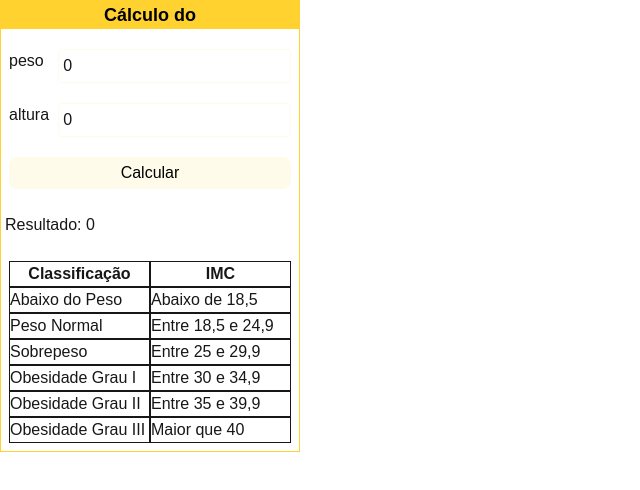
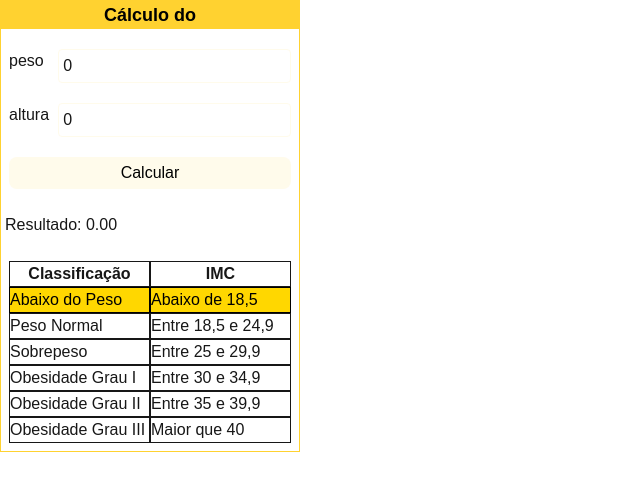
Before and after one commit to Diandressa/react-curso, a Next.js app: page /calcimc/Calcimc in a window 1280 px wide. Shown: the top 490 px of the page, without its empty margins (0-640 px from the left). Built offline with nearby package versions, Linux system fonts and the light colour scheme.

Commit message:
classe de destaque resultado

```diff
--- a/src/components/Tabelaimc.tsx
+++ b/src/components/Tabelaimc.tsx
@@ -1,31 +1,35 @@
-export default function Tabelaimc (){
+interface TabelaimcProps{
+    imc:number
+}
+
+export default function Tabelaimc (props:TabelaimcProps){
     return(
         <div className="mx-2 mb-2">
             <div className="flex">
                 <div className="w-1/2 border text-center font-bold">Classificação</div>
                 <div className="w-1/2 border text-center font-bold">IMC</div>
             </div>
-            <div className="flex">
+            <div className={"flex " + (props.imc < 18.5 ? "destaque":"")}>
                 <div className="w-1/2 border">Abaixo do Peso</div>
                 <div className="w-1/2 border">Abaixo de 18,5</div>
             </div>
-            <div className="flex">
+            <div className={"flex " + (props.imc >= 18.5 && props.imc <= 24.9 ? "destaque":"")}>
                 <div className="w-1/2 border">Peso Normal</div>
                 <div className="w-1/2 border">Entre 18,5 e 24,9</div>
             </div>
-            <div className="flex">
+            <div className={"flex " + (props.imc >= 25 && props.imc <= 29.9 ? "destaque":"")}>
                 <div className="w-1/2 border">Sobrepeso</div>
                 <div className="w-1/2 border">Entre 25 e 29,9</div>
             </div>
-            <div className="flex">
+            <div className={"flex " + (props.imc >= 30 && props.imc <= 34.9 ? "destaque":"")}>
                 <div className="w-1/2 border">Obesidade Grau I</div>
                 <div className="w-1/2 border">Entre 30 e 34,9</div>
             </div>
-            <div className="flex">
+            <div className={"flex " + (props.imc >= 35 && props.imc <= 39.9 ? "destaque":"")}>
                 <div className="w-1/2 border">Obesidade Grau II</div>
                 <div className="w-1/2 border">Entre 35 e 39,9</div>
             </div>
-            <div className="flex">
+            <div className={"flex " + (props.imc > 40 ? "destaque":"")}>
                 <div className="w-1/2 border">Obesidade Grau III</div>
                 <div className="w-1/2 border">Maior que 40</div>
             </div>
--- a/src/pages/calcimc/Calcimc.tsx
+++ b/src/pages/calcimc/Calcimc.tsx
@@ -18,8 +18,8 @@ export default function Calcimc(){
             <Campform label="peso" state={peso} funcState={setPeso}/>
             <Campform label="altura" state={altura} funcState={setAltura}/>
             <button className="bg-amber-50 text-center mx-2 text-black p-1 rounded-lg cursor-pointer" onClick={calcular}>Calcular</button>
-            <p className="p-1">Resultado: {imc}</p>
-            <Tabelaimc/>
+            <p className="p-1">Resultado: {imc.toFixed(2)}</p>
+            <Tabelaimc imc={imc}/>
         </div>
     )
 }
--- a/src/styles/globals.css
+++ b/src/styles/globals.css
@@ -20,38 +20,7 @@ body {
   font-family: Arial, Helvetica, sans-serif;
 }
 
-.btnPadrao{
-  display: flex;
-  background-color: #ddd;
-  color: #000;
-  padding: 10px;
-  border-radius: 10px;
-  cursor: pointer;
+.destaque {
+  background-color: gold;
+  color: black;
 }
-
-.campoForm {
-  display: flex;
-  flex-direction: column;
-  justify-content: flex-start;
-  align-items: flex-start;
-}
-
-.campoForm label{
-  font-size: large;
-}
-
-.campoForm input{
-    border: 1px solid #fff;
-    padding: 3px;
-    border-radius: 3px;
-}
-
-.campoForm select{
-    border: 1px solid #fff;
-    padding: 3px;
-    border-radius: 3px;
-}
-
-.campoForm option{
-    color: #000;
-}
```
